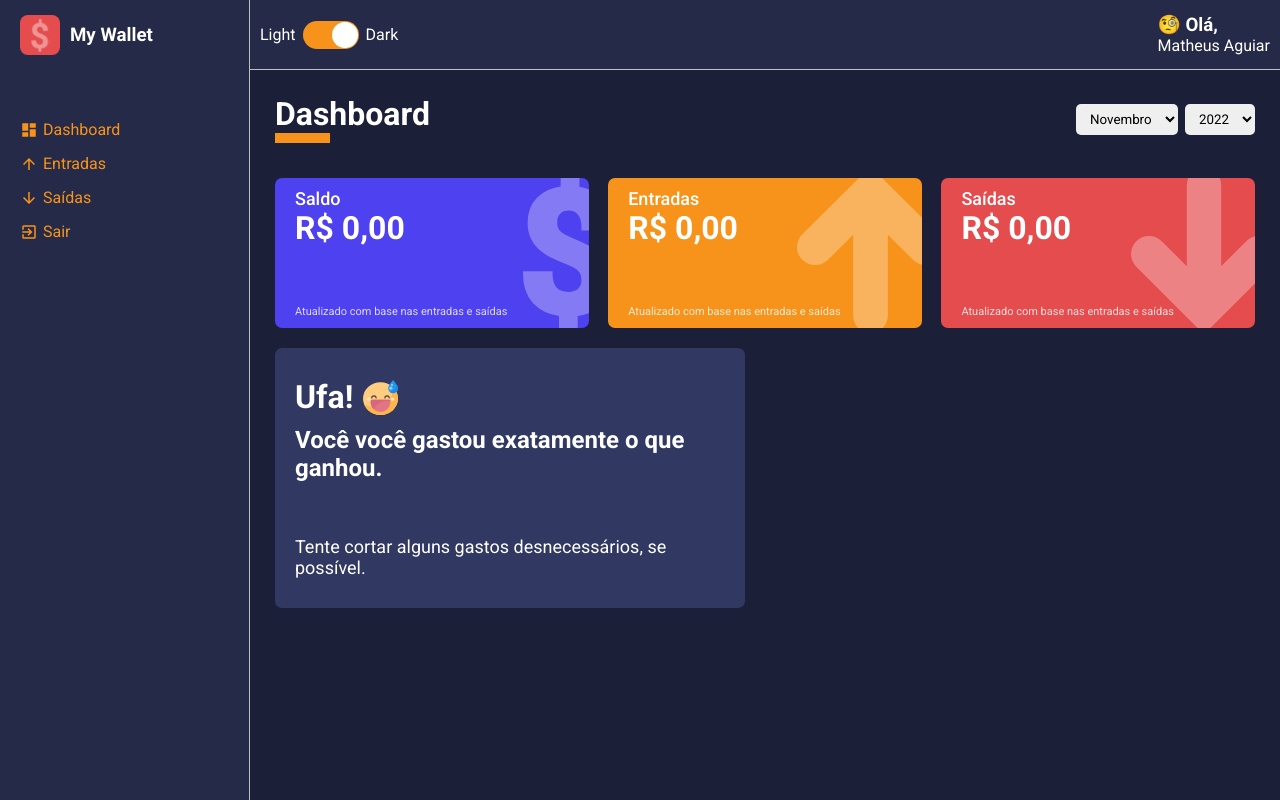
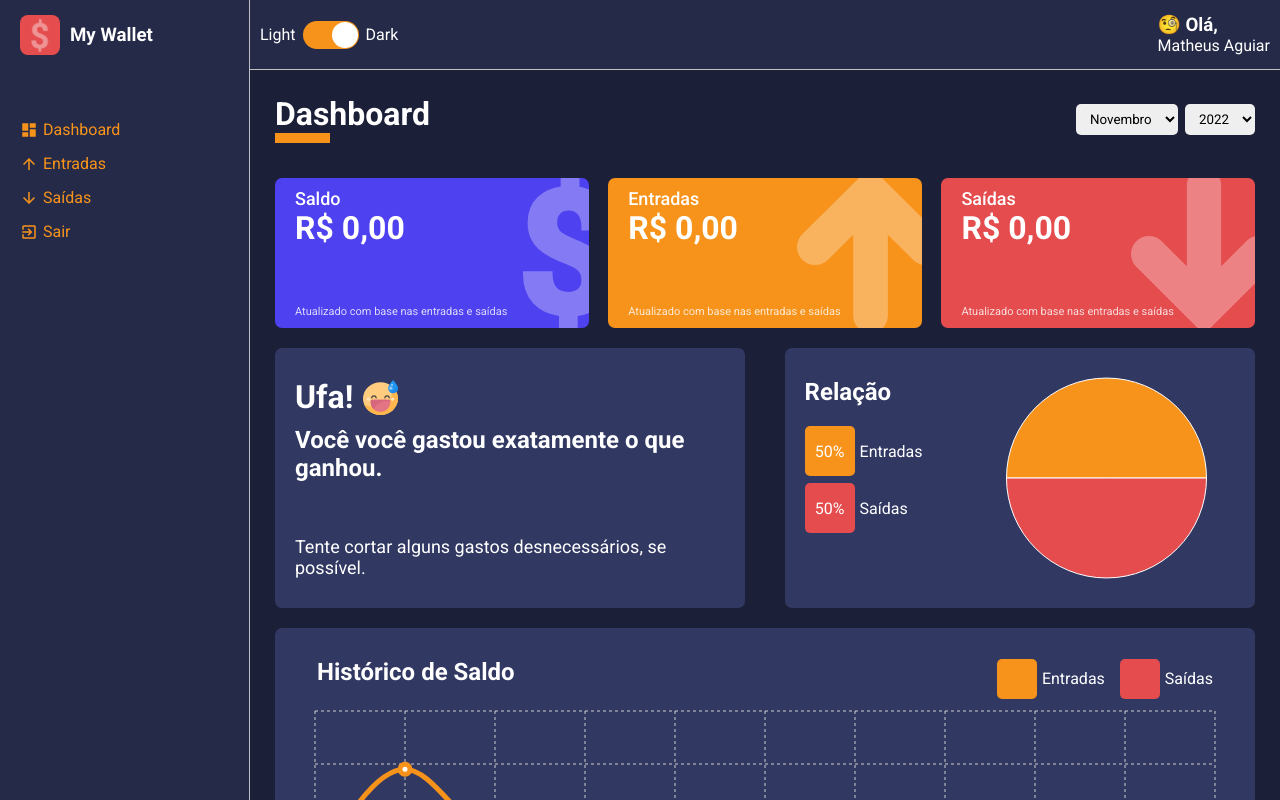
Before and after one commit to agnasci/my-wallet, a React (Create React App) app: page / in a window 1280 px wide. Built offline with nearby package versions, Linux system fonts and the light colour scheme.

Commit message:
Create and add HistoryBox to Dashboard

```diff
--- a/package.json
+++ b/package.json
@@ -11,6 +11,7 @@
     "@types/react": "^18.0.18",
     "@types/react-dom": "^18.0.6",
     "@types/react-router-dom": "^5.3.3",
+    "@types/recharts": "^1.8.24",
     "@types/styled-components": "^5.1.26",
     "eslint-import-resolver-typescript": "^3.5.1",
     "eslint-plugin-import-helpers": "^1.2.1",
@@ -21,6 +22,7 @@
     "react-router-dom": "^6.4.0",
     "react-scripts": "5.0.1",
     "react-switch": "^7.0.0",
+    "recharts": "^2.1.16",
     "styled-components": "^5.3.5",
     "typescript": "^4.8.2",
     "util": "^0.12.5",
--- /dev/null
+++ b/src/components/HistoryBox/index.tsx
@@ -0,0 +1,81 @@
+import React from "react";
+
+import {
+    ResponsiveContainer,
+    LineChart,
+    Line,
+    XAxis,
+    CartesianGrid,
+    Tooltip,
+} from 'recharts'
+
+import formatCurrency from "../../utils/formatCurrency";
+
+import { Container, ChartContainer, Header, SubtitleContainer, Subtitle } from './styles'
+
+type Props = {
+    data: {
+        month: string;
+        amountEntry: number;
+        amountOutput: number;
+    }[],
+    lineColorAmountEntry: string;
+    lineColorAmountOutput: string;
+}
+
+const HistoryBox: React.FC<Props> = ({
+    data,
+    lineColorAmountEntry,
+    lineColorAmountOutput,
+}) => (
+        <>
+            <Container>
+                <Header>
+                    <h2>Histórico de Saldo</h2>
+
+                    <SubtitleContainer>
+                        <Subtitle color={lineColorAmountEntry}>
+                            <div/>
+                            <span>Entradas</span>
+                        </Subtitle>
+
+                        <Subtitle color={lineColorAmountOutput}>
+                            <div/>
+                            <span>Saídas</span>
+                        </Subtitle>
+                    </SubtitleContainer>
+                </Header>
+
+
+                <ChartContainer>
+                    <ResponsiveContainer>
+                        <LineChart data={data} margin={{top: 5, right: 20, left: 20, bottom: 5}}>
+                            <CartesianGrid strokeDasharray="3 3" stroke="#cecece" />
+                            <XAxis dataKey="month" stroke="#cecece" />
+                            <Tooltip formatter={(value) => formatCurrency(Number(value))} />
+                            <Line
+                                type="monotone"
+                                dataKey="amountEntry"
+                                name="Entradas"
+                                stroke={lineColorAmountEntry}
+                                strokeWidth={5}
+                                dot={{r: 5}}
+                                activeDot={{r: 8}}
+                            />
+                            <Line
+                                type="monotone"
+                                dataKey="amountOutput"
+                                name="Saídas"
+                                stroke={lineColorAmountOutput}
+                                strokeWidth={5}
+                                dot={{r: 5}}
+                                activeDot={{r: 8}}
+                            />
+                        </LineChart>
+                    </ResponsiveContainer>
+                </ChartContainer>
+            </Container>
+        </>
+)
+
+export default HistoryBox
--- /dev/null
+++ b/src/components/HistoryBox/styles.ts
@@ -0,0 +1,72 @@
+import styled from "styled-components"
+
+type SubtitleProps = {
+    color: string;
+}
+
+export const Container = styled.div`
+
+    width: 100%;
+    height: 360px;
+
+    display: flex;
+    flex-direction: column;
+
+    background-color: ${props => props.theme.colors.tertiary};
+    color: ${props => props.theme.colors.white};
+
+    margin: 10px 0;
+    padding: 30px 20px;
+
+    border-radius: 7px;
+`
+
+export const ChartContainer = styled.div`
+    flex: 1;
+`
+
+export const Header = styled.header`
+    width: 100%;
+    padding: 0 22px;
+    display: flex;
+    justify-content: space-between;
+    align-items: center;
+
+    > h2 {
+        margin-bottom: 20px;
+    }
+
+
+`
+
+export const SubtitleContainer = styled.ul`
+    list-style: none;
+
+    display: flex;
+    gap: 15px;
+`
+
+export const Subtitle = styled.li<SubtitleProps>`
+    display: flex;
+    align-items: center;
+
+    margin-bottom: 7px;
+
+    > div {
+        background-color: ${props => props.color};
+
+        width: 40px;
+        height: 40px;
+        border-radius: 5px;
+
+        font-size: 16px;
+
+        display: flex;
+        align-items: center;
+        justify-content: center;
+    }
+
+    > span {
+        margin-left: 5px;
+    }
+`
--- /dev/null
+++ b/src/components/PieChartBox/index.tsx
@@ -0,0 +1,62 @@
+import React from "react";
+
+import {
+    PieChart,
+    Pie,
+    Cell,
+    ResponsiveContainer
+ } from 'recharts'
+
+import { Container, LeftSide, SubtitleContainer, Subtitle, RightSide } from './styles'
+
+type Props = {
+    data: {
+        name: string;
+        value: number;
+        percent: number;
+        color: string;
+    }[]
+}
+
+const PieChartBox: React.FC<Props> = ({ data }) => (
+        <>
+            <Container>
+                <LeftSide>
+                    <h2>Relação</h2>
+
+                    <SubtitleContainer>
+
+                    {
+                        data.map(indicator => (
+                        <Subtitle key={indicator.name} color={indicator.color}>
+                            <div>{indicator.percent}%</div>
+                            <span>{indicator.name}</span>
+                        </Subtitle>
+                        ))
+                    }
+
+                    </SubtitleContainer>
+                </LeftSide>
+
+                <RightSide>
+                    <ResponsiveContainer>
+                        <PieChart>
+                            <Pie
+                             data={data}
+                             dataKey="percent"
+                            >
+                                {
+                                    data.map(indicator => (
+                                        <Cell key={indicator.name} fill={indicator.color} />
+                                    ))
+                                }
+                            </Pie>
+                        </PieChart>
+                    </ResponsiveContainer>
+                </RightSide>
+            </Container>
+        </>
+)
+
+
+export default PieChartBox
--- /dev/null
+++ b/src/components/PieChartBox/styles.ts
@@ -0,0 +1,80 @@
+import styled from "styled-components";
+
+type SubtitleProps = {
+    color: string;
+}
+
+export const Container = styled.div`
+    width: 48%;
+    height: 260px;
+
+    margin: 10px 0;
+
+    background-color: ${props => props.theme.colors.tertiary};
+    color: ${props => props.theme.colors.white};
+
+    border-radius: 7px;
+
+    display: flex;
+`
+
+export const LeftSide = styled.aside`
+    padding: 30px 20px;
+
+    > h2 {
+        margin-bottom: 20px;
+    }
+`
+
+export const SubtitleContainer = styled.ul`
+    list-style: none;
+
+    height: 143px;
+    padding-right: 15px;
+    overflow-y: scroll;
+
+    ::-webkit-scrollbar {
+        width: 10px;
+    }
+
+    ::-webkit-scrollbar-thumb {
+        background-color: ${props => props.theme.colors.secondary};
+        border-radius: 10px;
+    }
+
+    ::-webkit-scrollbar-track {
+        background-color: ${props => props.theme.colors.tertiary};
+        border-radius: 10px;
+    }
+`
+
+export const Subtitle = styled.li<SubtitleProps>`
+    display: flex;
+    align-items: center;
+
+    margin-bottom: 7px;
+
+    > div {
+        background-color: ${props => props.color};
+
+        width: 50px;
+        height: 50px;
+        border-radius: 5px;
+
+        font-size: 16px;
+
+        display: flex;
+        align-items: center;
+        justify-content: center;
+    }
+
+    > span {
+        margin-left: 5px;
+    }
+`
+
+export const RightSide = styled.main`
+    display: flex;
+    flex: 1;
+    justify-content: center;
+`
--- a/src/pages/Dashboard/index.tsx
+++ b/src/pages/Dashboard/index.tsx
@@ -4,6 +4,8 @@ import ContentHeader from "../../components/ContentHeader";
 import SelectInput from "../../components/SelectInput";
 import WalletBox from "../../components/WalletBox"
 import MessageBox from "../../components/MessageBox";
+import PieChartBox from "../../components/PieChartBox";
+import HistoryBox from "../../components/HistoryBox";
 
 import entries from "../../repositories/entries";
 import expenses from "../../repositories/expenses";
@@ -126,6 +128,82 @@ const Dashboard: React.FC = () => {
         }
     }, [totalBalance])
 
+    const relationExpensesVersusEntries = useMemo(() => {
+        const total = totalEntries + totalExpenses
+
+        const percentualEntries = (totalEntries / total) * 100
+        const percentualExpenses = (totalExpenses / total) * 100
+
+        const data = [
+            {
+                name: 'Entradas',
+                value: totalEntries,
+                percent: total !== 0 ? Number(percentualEntries.toFixed(1)) : 50,
+                color: '#F7931B'
+            },
+            {
+                name: 'Saídas',
+                value: totalExpenses,
+                percent: total !== 0 ? Number(percentualExpenses.toFixed(1)) : 50,
+                color: '#E44C4E'
+            }
+        ]
+
+        return data
+    }, [totalEntries, totalExpenses])
+
+    const historyData = useMemo(() => {
+
+        return listOfMonths.map((_, month) => {
+
+            let amountEntry: number = 0;
+
+            entries.forEach(entry => {
+                const date = new Date(entry.date)
+                const entryMonth = date.getMonth()
+                const entryYear = date.getFullYear()
+
+                if (entryMonth === month && entryYear === yearSelected) {
+                    try {
+                        amountEntry += Number(entry.amount)
+                    } catch  {
+                        throw new Error('amountEntry is invalid.')
+                    }
+                }
+            })
+
+            let amountOutput: number = 0;
+
+            expenses.forEach(expense => {
+                const date = new Date(expense.date)
+                const expenseMonth = date.getMonth()
+                const expenseYear = date.getFullYear()
+
+                if (expenseMonth === month && expenseYear === yearSelected) {
+                    try {
+                        amountOutput += Number(expense.amount)
+                    } catch  {
+                        throw new Error('amountOutput is invalid.')
+                    }
+                }
+            })
+
+            return {
+                monthNumber: month,
+                month: listOfMonths[month].substring(0, 3),
+                amountEntry: Number(amountEntry.toFixed(2)),
+                amountOutput: Number(amountOutput.toFixed(2)),
+            }
+
+        })
+        .filter(item => {
+            const currentMonth = new Date().getMonth()
+            const currentYear = new Date().getFullYear()
+
+            return (yearSelected === currentYear && item.monthNumber <= currentMonth) || (yearSelected < currentYear)
+        })
+    }, [yearSelected])
+
     const handleMonthSelected = (month: string) => {
         try {
 
@@ -187,6 +265,14 @@ const Dashboard: React.FC = () => {
                     footerText={message.footerText}
                     icon={message.icon}
                 />
+
+                <PieChartBox data={relationExpensesVersusEntries} />
+
+                <HistoryBox
+                    data={historyData}
+                    lineColorAmountEntry="#F7931B"
+                    lineColorAmountOutput="#E44C4E"
+                />
             </Content>
         </Container>
     )
```
Also changed, not shown: 1 other file (tests, documents, lock files or other folders).
